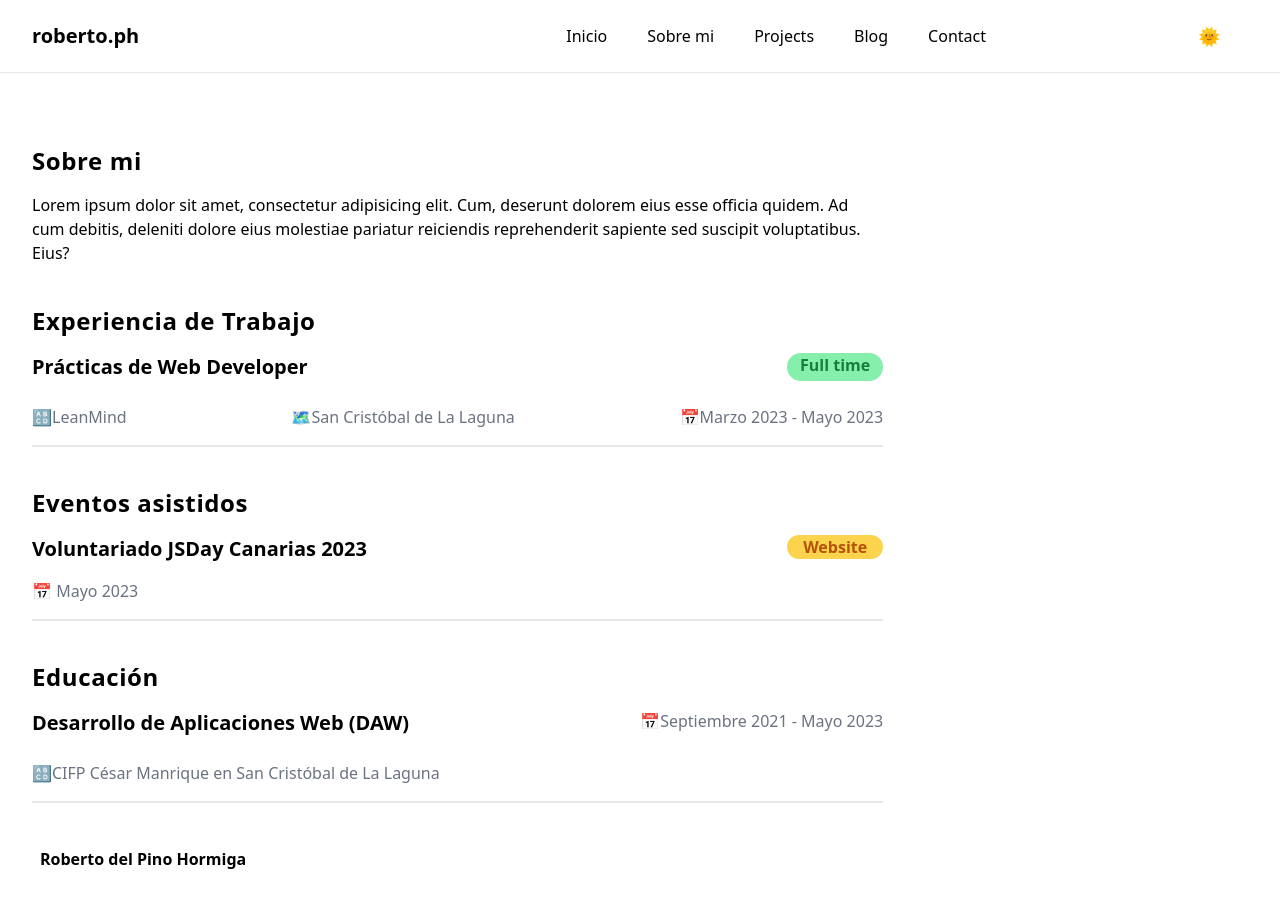
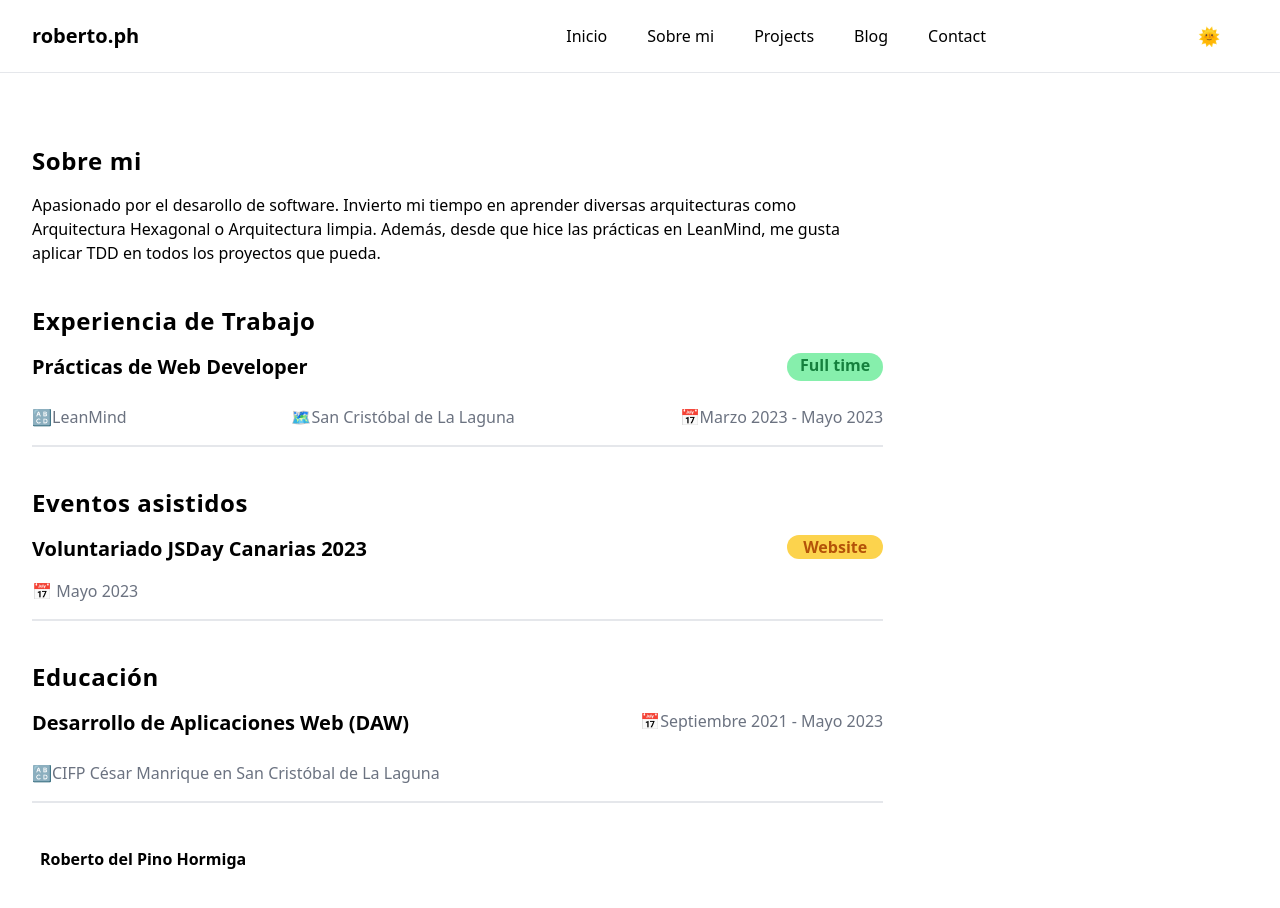
Before and after one commit to RobertoDelPino/React-Portfolio, a React (Vite) app: page /about in a window 1280 px wide. Shown: the top 908 px of the page. Built offline with nearby package versions, Linux system fonts and the light colour scheme; some icons are missing.

Commit message:
Added text to "About me" part

```diff
--- a/src/pages/About/About.tsx
+++ b/src/pages/About/About.tsx
@@ -18,9 +18,10 @@ export const About = () => {
                 <section className="dark:bg-gray-800 max-w-screen-xl m-auto lg:p-8 p-4">
                     <article role="region" aria-label="About me region" className="my-10">
                         <h2 className="text-2xl font-extrabold tracking-wide dark:text-white my-4">Sobre mi</h2>
-                        <p className="dark:text-gray-100 w-[100%] lg:w-[70%]">Lorem ipsum dolor sit amet, consectetur adipisicing elit. Cum,
-                            deserunt dolorem eius esse officia quidem. Ad cum debitis, deleniti dolore eius molestiae
-                            pariatur reiciendis reprehenderit sapiente sed suscipit voluptatibus. Eius?</p>
+                        <p className="dark:text-gray-100 w-[100%] lg:w-[70%]">Apasionado por el desarollo de software.
+                            Invierto mi tiempo en aprender diversas arquitecturas como Arquitectura Hexagonal o Arquitectura limpia. Además,
+                            desde que hice las prácticas en LeanMind, me gusta aplicar TDD en todos los proyectos que pueda.
+                        </p>
                     </article>
 
                     <article role="region" aria-label="Work experience region" className="my-10">
```
